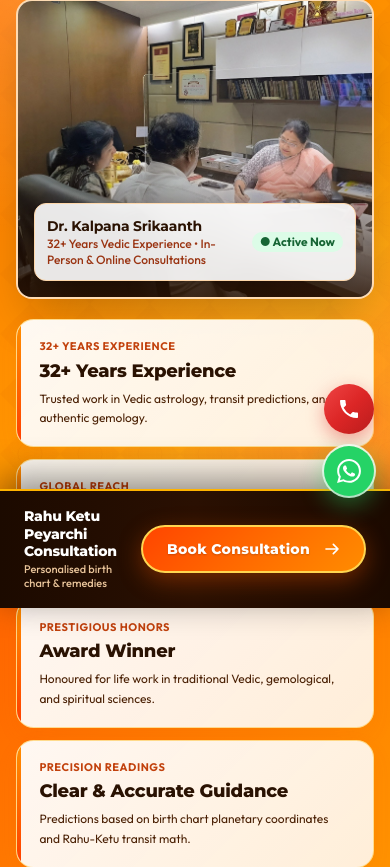
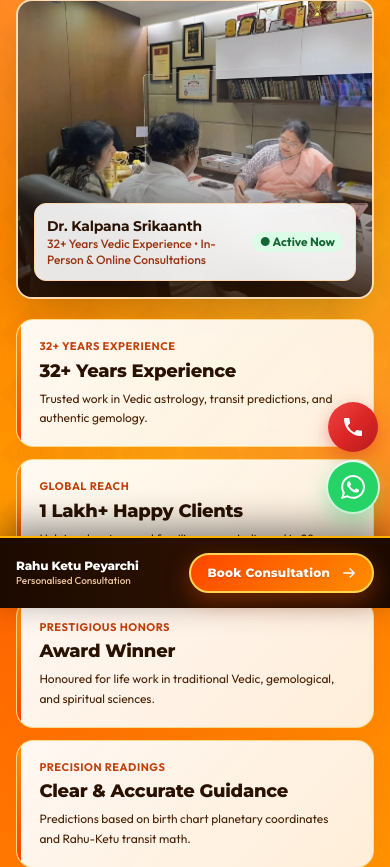
Before and after one commit to codebyrith/Dfren-Raghu-Kethu-landing-page-, a PHP site: page / in a window 390 px wide. Shown: the part 236-1103 px from the top of the page. Run offline with PHP 8.4, Linux system fonts and the light colour scheme; some libraries are stand-ins or nearby versions; some web fonts are replaced.

Commit message:
Optimize sticky footer sizing on mobile to ensure zero overflow and clean button display

```diff
--- a/index.html
+++ b/index.html
@@ -659,12 +659,12 @@
       </div>
 
       <!-- Left Info: Mobile -->
-      <div class="block sm:hidden flex-grow pr-2">
-        <h4 class="text-sm font-extrabold text-white leading-tight font-heading">
-          Rahu Ketu Peyarchi Consultation
+      <div class="block sm:hidden flex-grow pr-1.5 min-w-0">
+        <h4 class="text-xs font-extrabold text-white leading-tight font-heading">
+          Rahu Ketu Peyarchi
         </h4>
-        <p class="text-[11px] text-orange-200/90 font-medium leading-tight mt-0.5">
-          Personalised birth chart & remedies
+        <p class="text-[10px] text-orange-200/90 font-medium leading-tight mt-0.5">
+          Personalised Consultation
         </p>
       </div>
 
@@ -673,10 +673,10 @@
         href="https://rzp.io/rzp/Y6bhLqh"
         target="_blank"
         rel="noopener noreferrer"
-        class="btn-highlighted-cta text-sm sm:text-base px-6 sm:px-9 py-3 sm:py-3.5 whitespace-nowrap shadow-2xl flex-shrink-0"
+        class="btn-highlighted-cta text-xs sm:text-base px-4 sm:px-9 py-2.5 sm:py-3.5 whitespace-nowrap shadow-2xl flex-shrink-0"
         id="sticky-book-btn">
         <span>Book Consultation</span>
-        <svg class="w-4 h-4 sm:w-5 sm:h-5 ml-1.5 inline" fill="none" stroke="currentColor" viewBox="0 0 24 24">
+        <svg class="w-3.5 h-3.5 sm:w-5 sm:h-5 ml-1 inline" fill="none" stroke="currentColor" viewBox="0 0 24 24">
           <path stroke-linecap="round" stroke-linejoin="round" stroke-width="2.5" d="M14 5l7 7m0 0l-7 7m7-7H3"/>
         </svg>
       </a>
@@ -688,7 +688,7 @@
          - Red Floating Phone Call Button (Above WhatsApp)
          - Original Green Floating WhatsApp Button Below
          ======================================================== -->
-    <div class="fixed bottom-28 sm:bottom-32 right-4 sm:right-6 z-50 flex flex-col items-center gap-3">
+    <div class="fixed bottom-24 sm:bottom-28 right-3 sm:right-6 z-50 flex flex-col items-center gap-2.5">
 
       <!-- Red Floating Phone Call Button (Above WhatsApp) -->
       <a
--- a/style.css
+++ b/style.css
@@ -350,10 +350,10 @@ h1, h2, h3, h4, .font-heading {
   background: linear-gradient(90deg, #1C0A00 0%, #2A1002 50%, #1C0A00 100%);
   backdrop-filter: blur(16px);
   -webkit-backdrop-filter: blur(16px);
-  border-top: 2.5px solid #FFB300;
+  border-top: 2px solid #FFB300;
   box-shadow: 0 -10px 35px rgba(0, 0, 0, 0.45);
-  padding: 1.1rem 1.5rem;
-  min-height: 76px;
+  padding: 0.85rem 1rem;
+  min-height: 72px;
   display: flex;
   align-items: center;
   justify-content: space-between;
@@ -362,8 +362,8 @@ h1, h2, h3, h4, .font-heading {
 
 @media (min-width: 640px) {
   .sticky-bottom-bar {
-    padding: 1.25rem 2.5rem;
-    min-height: 86px;
+    padding: 1.15rem 2.25rem;
+    min-height: 84px;
   }
 }
 
```
